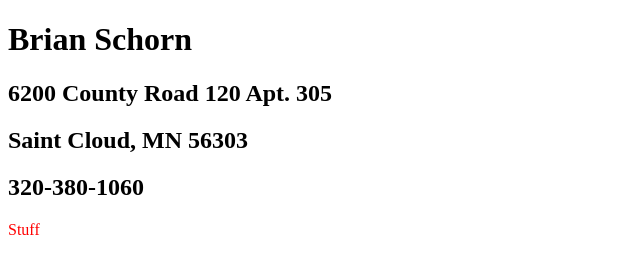
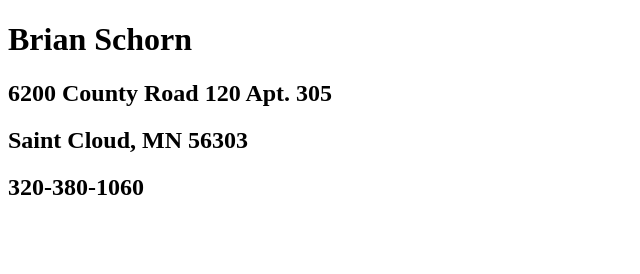
Before and after one commit to Brian-Schorn/relCORE.github.IO, a plain HTML site: page index.html in a window 1280 px wide. Shown: the full height of the page, 0-640 px from the left. Drawn offline with Linux system fonts and the light colour scheme.

Commit message:
Update index.html

```diff
--- a/index.html
+++ b/index.html
@@ -15,6 +15,7 @@
         </div>
 
 
-      <p>Stuff</p>
+
+      </div>
     </body>
 </html>
```
